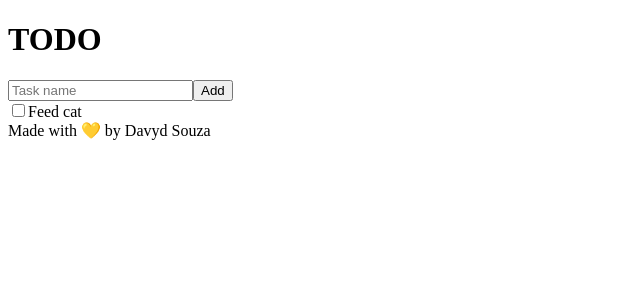
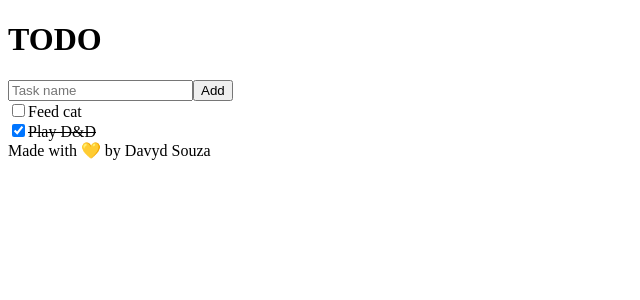
Before and after one commit to davyd-souza/todo-react, a React (Vite) app: page / in a window 1280 px wide. Shown: the top 300 px of the page, without its empty margins (0-640 px from the left). Built offline with nearby package versions, Linux system fonts and the light colour scheme.

Commit message:
feat: add todo items and update them

```diff
--- a/src/App.tsx
+++ b/src/App.tsx
@@ -1,4 +1,34 @@
+// DEPENDENCY
+import { useState } from 'react'
+
+// UTIL
+export type TaskProps = Readonly<{
+	id: string
+	title: string
+	completed: boolean
+}>
+
 function App() {
+  const [ tasks, setTasks ] = useState<TaskProps[]>([
+    {id: '1', title: 'Feed cat', completed: false},
+    {id: '2', title: 'Play D&D', completed: true},
+  ])
+
+
+const handleToggleTask = (id: string) => {
+    const newTasks = tasks.map(task => {
+      if(task.id === id) {
+        return {
+          ...task,
+          completed: !task.completed
+        }
+      }
+
+      return task
+    })
+
+    setTasks(newTasks)
+  }
 
   return (
     <div className="App">
@@ -10,16 +40,37 @@ function App() {
         <form>
           <input
             type="text"
+            name="title"
+            id="title"
             placeholder="Task name"
+            autoComplete='off'
             required
           />
-          <button type="submit">Add</button>
+          <button>Add</button>
         </form>
 
-          <div>
-            <input type="checkbox" id="todo-item" />
-            <label htmlFor="todo-item">Feed cat</label>
-          </div>
+          <section>
+            {
+              tasks.map(task => {
+                return (
+                  <div key={task.id}>
+                    <input
+                      type="checkbox"
+                      id={task.id}
+                      defaultChecked={task.completed}
+                      onClick={() => handleToggleTask(task.id)}
+                    />
+                    <label
+                      htmlFor={task.id}
+                      style={{textDecoration: task.completed ? 'line-through' : 'none' }}
+                    >
+                      {task.title}
+                      </label>
+                  </div>
+                )
+              })
+            }
+          </section>
       </main>
 
       <footer>
```
